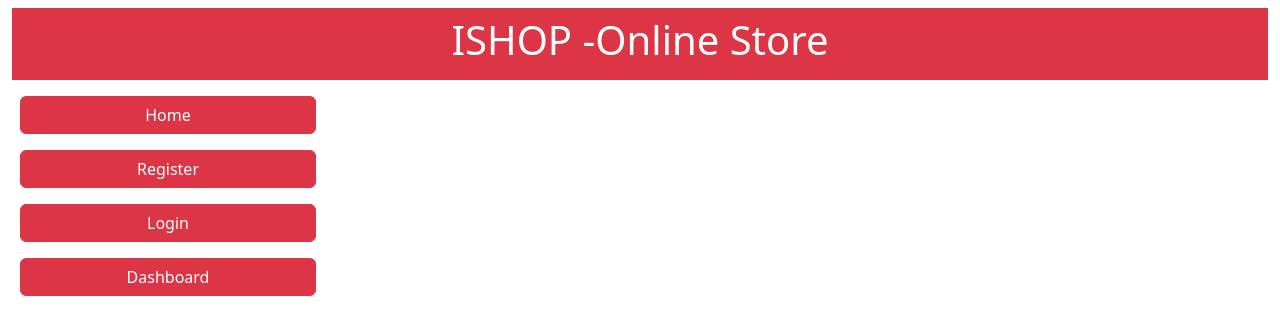
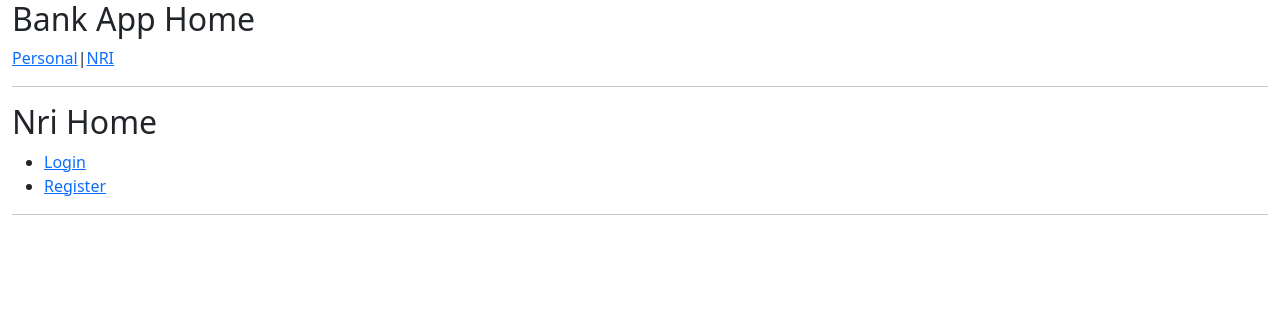
Before and after one commit to sshivangi882/react-shopping, a React (Create React App) app: page /nri in a window 1280 px wide. Shown: the top 334 px of the page. Built offline with nearby package versions, Linux system fonts and the light colour scheme.

Commit message:
Nested Rotes Done

```diff
--- a/src/BankApp/BankAppHome.js
+++ b/src/BankApp/BankAppHome.js
@@ -0,0 +1,21 @@
+import { Link ,Outlet} from "react-router-dom"
+
+export default function BankAppHome(){
+    return (
+        <div>
+            <h2>Bank App Home</h2>
+            <nav>
+
+              <span><Link to="/personal">Personal</Link></span>
+              <span>|</span>
+              <span><Link to="/nri">NRI</Link></span>
+
+
+            </nav>
+            <hr></hr>
+            <Outlet/>
+
+
+        </div>
+    )
+}
--- a/src/BankApp/MainComponent.js
+++ b/src/BankApp/MainComponent.js
@@ -0,0 +1,30 @@
+
+import { BrowserRouter,Link,Route,Routes } from "react-router-dom"
+import BankAppHome from "./BankAppHome"
+import PersonalLogin from "./Personal/PersonalLogin"
+import PersonalRegister from "./Personal/PersonalRegister"
+import NriRegister from "./NRI/NriRegister"
+import NriLogin from "./NRI/NriLogin"
+import NriHome from "./NRI/NriHome"
+import PersonalHome from "./Personal/PersonalHome"
+
+export default function MainComponent(){
+    return(
+        <div className="container-fluid">
+            <BrowserRouter>
+            <Routes>
+            <Route path="/" element={<BankAppHome/>}>
+                <Route path="personal" element={<PersonalHome/>}>
+                    <Route path="plogin" element={<PersonalLogin/>}/>
+                    <Route path="pRegister" element={<PersonalRegister/>}/>
+                </Route>
+                <Route path="nri" element={<NriHome/>}>
+                    <Route path="nlogin" element={<NriLogin/>}/>
+                    <Route path="nRegister" element={<NriRegister/>}/>
+                </Route>
+            </Route>
+            </Routes>
+            </BrowserRouter>
+        </div>
+    )
+}
--- /dev/null
+++ b/src/BankApp/NRI/NriHome.js
@@ -0,0 +1,19 @@
+import { Link, Outlet } from "react-router-dom";
+export default function NriHome() {
+  return (
+    <div>
+      <h2>Nri Home </h2>
+      <ul>
+        <li>
+          <Link to="nlogin">Login</Link>
+        </li>
+        <li>
+          <Link to="nRegister">Register</Link>
+        </li>
+      </ul>
+      <hr>
+      </hr>
+      <Outlet/>
+    </div>
+  );
+}
--- /dev/null
+++ b/src/BankApp/Personal/PersonalHome.js
@@ -0,0 +1,20 @@
+import { Link, Outlet } from "react-router-dom";
+
+export default function PersonalHome() {
+  return (
+    <div>
+      <h2>Personal Home </h2>
+      <ul>
+        <li>
+          <Link to="plogin">Login</Link>
+        </li>
+        <li>
+          <Link to="pRegister">Register</Link>
+        </li>
+        {/* <li>Register</li> */}
+      </ul>
+      <hr></hr>
+      <Outlet />
+    </div>
+  );
+}
--- a/src/index.js
+++ b/src/index.js
@@ -33,11 +33,13 @@
 import ShoppingIndex from "./Shopping/ShoppingIndex.js";
 import SPAComponent from "./components/SPAComponent.js";
 import IShopIndex from "./ishop/IShopndex.js";
+import BankAppHome from "./BankApp/BankAppHome.js";
+import MainComponent from "./BankApp/MainComponent.js";
 
 const root = ReactDOM.createRoot(document.getElementById("root"));
 root.render(
   <React.StrictMode>
-    <IShopIndex />
+    <MainComponent />
   </React.StrictMode>
 );
 
```
Also changed, not shown: src/components/SearchDemo.js (added).
